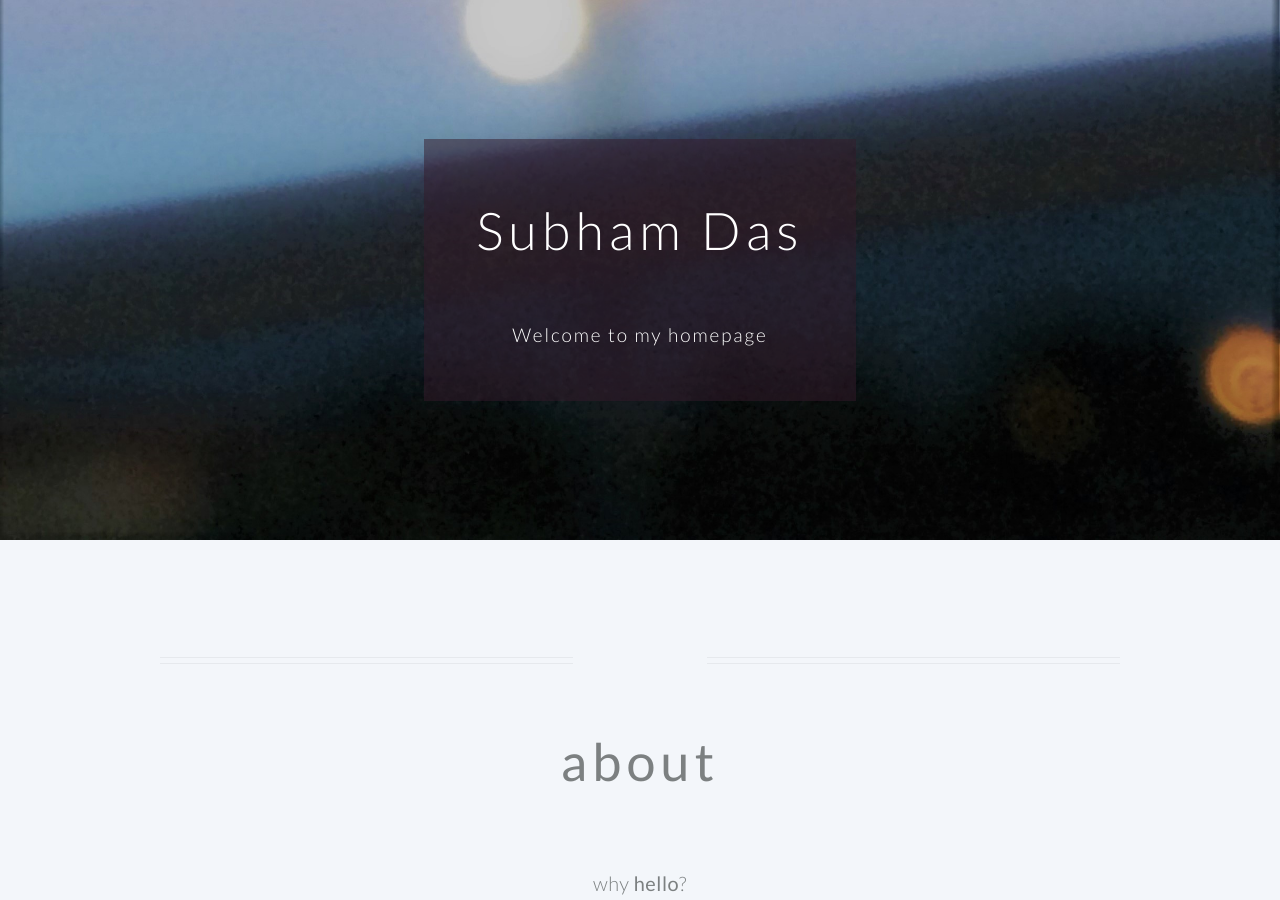
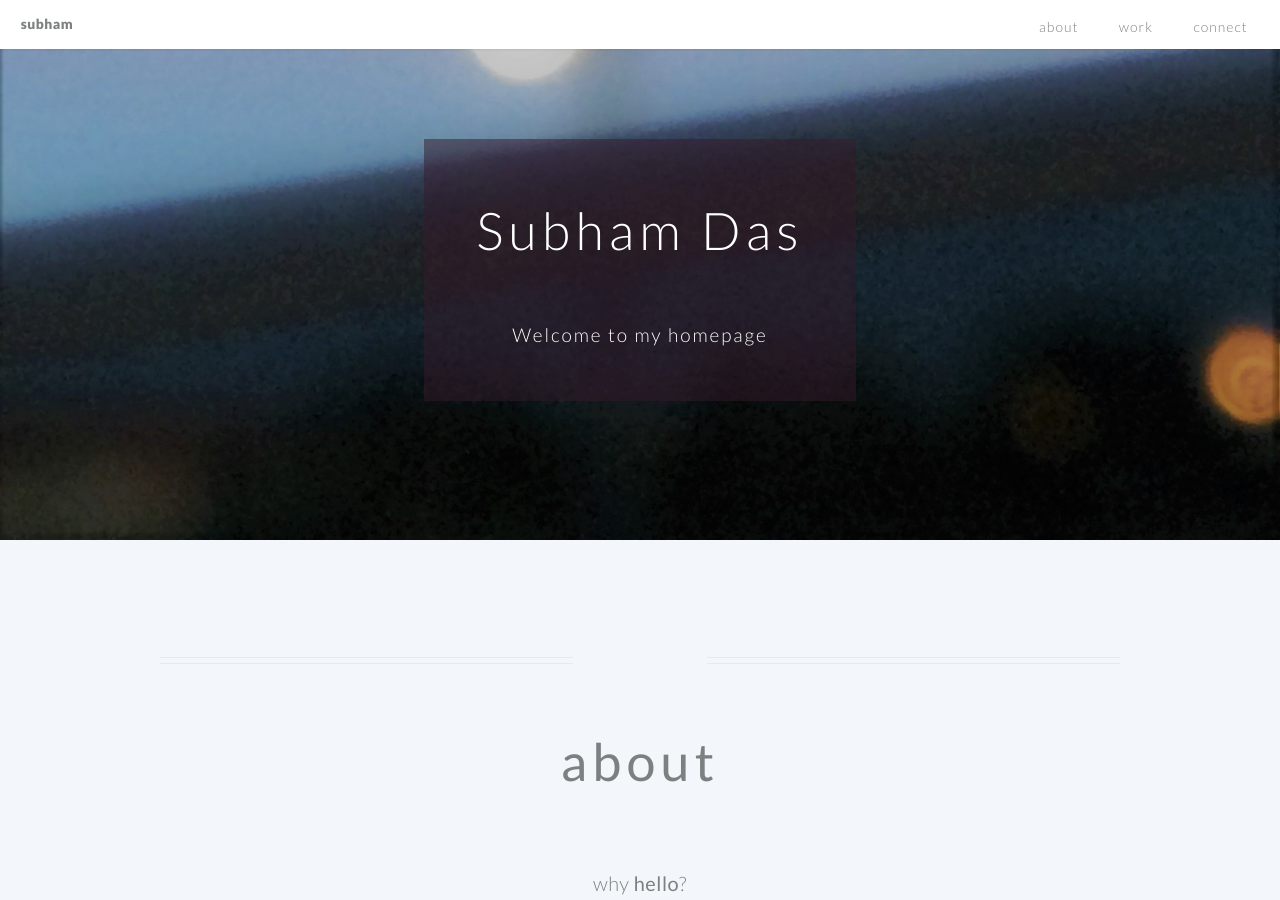
Before and after one commit to cryptosubh/cryptosubh.github.io, a Jekyll site: the page built from index.md, in a window 1280 px wide and 900 px high. Built offline with Jekyll 4.4.1, drawn with Linux system fonts in a browser that asks for light colours.

Commit message:
commit 4

```diff
--- a/_layouts/hello-default.html
+++ b/_layouts/hello-default.html
@@ -55,9 +55,9 @@
   <body class="index">
 
     <!-- HEADER -->
-    <!--header id="header">
+    <header id="header">
       <h1 id="logo" style="text-transform:lowercase">
-        <a href="/">hello</a></h1>
+        <a href="/">Subham</a></h1>
       <nav id="nav">
         <ul>
           <li style="text-transform:lowercase"><a href="{{ page.page_url }}/#about">about</a></li>
```
